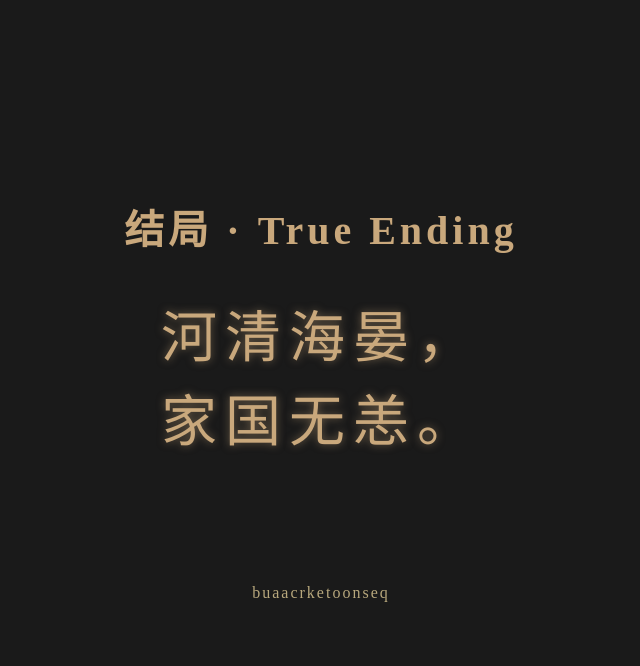
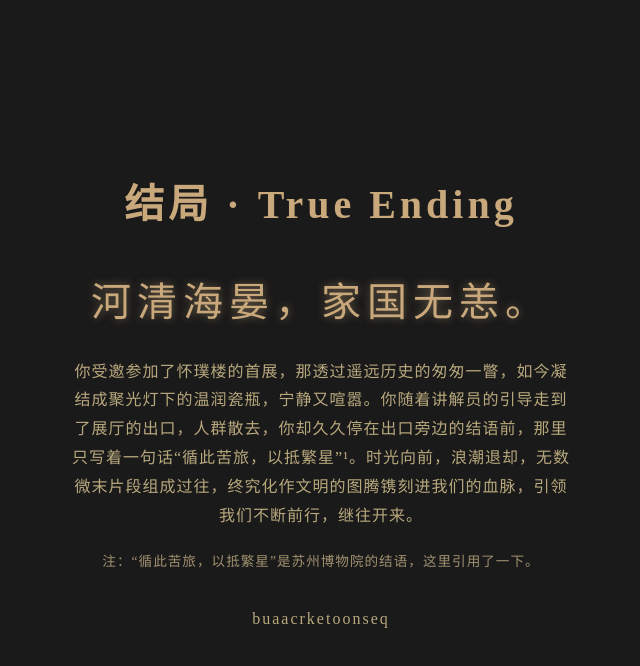
Before and after one commit to 15931089603-png/huaipuguibang, a plain HTML site: page end.html in a window 1280 px wide. Both pictures are taken after a click on the button "点击继续 →". Shown: the whole page, without its empty margins (319-959 px from the left). Drawn offline with Linux system fonts and the light colour scheme.

Commit message:
Add files via upload

```diff
--- a/end.html
+++ b/end.html
@@ -59,11 +59,21 @@
         }
         .ending-calligraphy{
             font-family: "STKaiti","楷体","华文楷体","LiSu","隶书",serif;
-            font-size:3.5rem; color:#c9a87c; letter-spacing:8px; text-shadow:0 0 8px rgba(201,168,124,0.5);
-            margin-bottom:80px; text-align:center; line-height:1.5;
+            font-size:2.5rem; color:#c9a87c; letter-spacing:6px; text-shadow:0 0 8px rgba(201,168,124,0.5);
+            margin-bottom:30px; text-align:center;
+        }
+        .ending-text{
+            font-family: var(--font-body);
+            font-size:1rem; color:#b8a87d; letter-spacing:1px; text-align:center;
+            max-width:500px; line-height:1.8; margin-bottom:20px;
+        }
+        .ending-footnote{
+            font-family: var(--font-body);
+            font-size:0.85rem; color:#a09070; letter-spacing:1px; text-align:center;
+            margin-bottom:30px;
         }
         .ending-note{
-            font-size:1rem; color:#b8a87d; letter-spacing:2px; margin-top:40px;
+            font-size:1rem; color:#b8a87d; letter-spacing:2px; margin-top:10px;
             font-family: var(--font-body);
         }
     </style>
@@ -86,6 +96,12 @@
     <div class="ending-screen" id="endingScreen">
         <h1 class="ending-title">结局 · True Ending</h1>
         <div class="ending-calligraphy" id="calligraphyText"></div>
+        <div class="ending-text" id="endingText" style="display:none;">
+            你受邀参加了怀璞楼的首展，那透过遥远历史的匆匆一瞥，如今凝结成聚光灯下的温润瓷瓶，宁静又喧嚣。你随着讲解员的引导走到了展厅的出口，人群散去，你却久久停在出口旁边的结语前，那里只写着一句话“循此苦旅，以抵繁星”¹。时光向前，浪潮退却，无数微末片段组成过往，终究化作文明的图腾镌刻进我们的血脉，引领我们不断前行，继往开来。
+        </div>
+        <div class="ending-footnote" id="endingFootnote" style="display:none;">
+            注：“循此苦旅，以抵繁星”是苏州博物院的结语，这里引用了一下。
+        </div>
         <div class="ending-note" id="endingNote" style="display:none;">buaacrketoonseq</div>
     </div>
 
@@ -115,23 +131,19 @@
             // 显示结局画面
             const endingScreen = document.getElementById('endingScreen');
             endingScreen.classList.add('active');
-            // 打字机效果显示 “河清海晏，\n家国无恙。”
+            // 打字机效果显示 “河清海晏，家国无恙。”
             const calligraphyEl = document.getElementById('calligraphyText');
             const text = '河清海晏，家国无恙。';
             let i = 0;
             function typeChar() {
                 if (i < text.length) {
-                    const char = text.charAt(i);
-                    if (char === '，') {
-                        // 逗号后换行
-                        calligraphyEl.innerHTML += '，<br>';
-                    } else {
-                        calligraphyEl.innerHTML += char;
-                    }
+                    calligraphyEl.textContent += text.charAt(i);
                     i++;
-                    setTimeout(typeChar, 150);
+                    setTimeout(typeChar, 120);
                 } else {
-                    // 显示底部小字
+                    // 显示中间段落、脚注和底部小字
+                    document.getElementById('endingText').style.display = 'block';
+                    document.getElementById('endingFootnote').style.display = 'block';
                     document.getElementById('endingNote').style.display = 'block';
                 }
             }
```
